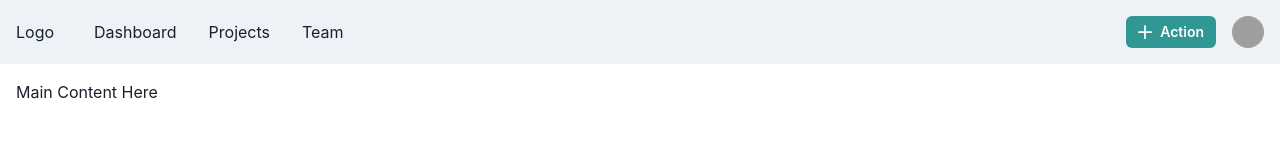
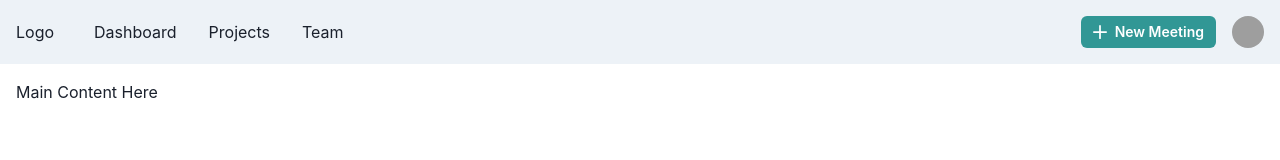
Before and after one commit to The-Dugtrio-CS4800/Scheduley, a Next.js app: page / in a window 1280 px wide. Shown: the top 160 px of the page. Built offline with nearby package versions, Linux system fonts and the light colour scheme; grey boxes are pictures that could not be loaded.

Commit message:
add navigation to new meeting page

```diff
--- a/components/navbar.tsx
+++ b/components/navbar.tsx
@@ -16,7 +16,9 @@ import {
     useDisclosure,
     useColorModeValue,
     Stack,
+    Link,
 } from '@chakra-ui/react'
+import NextLink from 'next/link'
 import { HamburgerIcon, CloseIcon, AddIcon } from '@chakra-ui/icons'
 
 interface Props {
@@ -66,14 +68,16 @@ export default function WithAction() {
                         </HStack>
                     </HStack>
                     <Flex alignItems={'center'}>
+                    <Link as={NextLink} href='/new'>
                         <Button
                             variant={'solid'}
                             colorScheme={'teal'}
                             size={'sm'}
                             mr={4}
                             leftIcon={<AddIcon />}>
-                            Action
+                            New Meeting
                         </Button>
+                        </Link>
                         <Menu>
                             <MenuButton
                                 as={Button}
--- a/pages/index.tsx
+++ b/pages/index.tsx
@@ -3,7 +3,7 @@ import * as React from 'react'
 import {ChakraProvider} from '@chakra-ui/react'
 import Navbar from "../components/navbar";
 
-export default function Home() {
+export default function Home(): JSX.Element {
     return (
         <ChakraProvider>
             <div >
```
Also changed, not shown: pages/new.tsx (added, +7 -0 lines), 1 other file (tests, documents, lock files or other folders).
